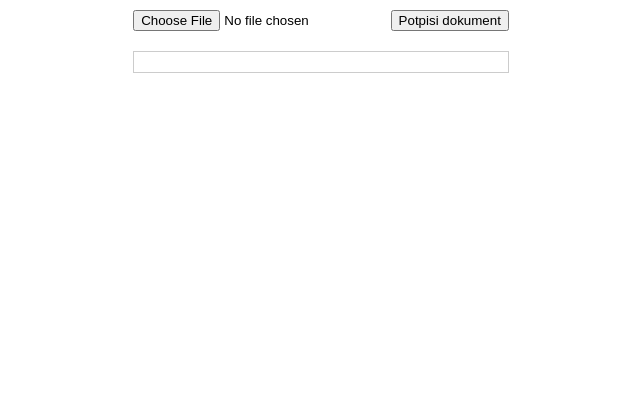
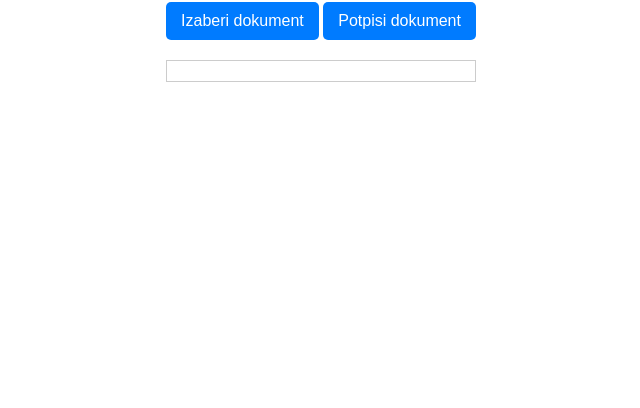
Before and after one commit to AdelisaSoftic/kripto_pmf, a website: page Code/index.html in a window 1280 px wide. Shown: the part 392-800 px from the top of the page, without its empty margins (319-959 px from the left). Drawn offline with Linux system fonts and the light colour scheme.

Commit message:
mijenjanje buttona

```diff
--- a/Code/index.html
+++ b/Code/index.html
@@ -8,7 +8,8 @@
 <body>
     <div class="container">
         <h2>Digitalni potpis</h2>
-        <input type="file" id="fileInput" />
+        <label for="fileInput" class="custom-file-input">Izaberi dokument</label>
+        <input type="file" id="fileInput" style="display: none;" />
         <button id="signBtn">Potpisi dokument</button>
         <div id="signatureOutput"></div>
     </div>
--- a/Code/server.js
+++ b/Code/server.js
@@ -8,6 +8,7 @@ const port = 3000;
 // Koristite CORS
 app.use(cors());
 app.use(fileUpload());
+
 
 // Generiranje ključeva
 function generateKeys() {
@@ -37,6 +38,8 @@ app.post('/sign', (req, res) => {
     res.send({ signature });
 });
 
+
+
 app.listen(port, () => {
     console.log(`Server running on port ${port}`);
 });
--- a/Code/style.css
+++ b/Code/style.css
@@ -20,3 +20,31 @@ body {
     overflow-wrap: break-word; /* Osigurava prelamanje na svim uređajima i preglednicima */
     white-space: pre-wrap; /* Poštuje white-space u potpisu */
 }
+
+.custom-file-input {
+    display: inline-block;
+    padding: 10px 15px;
+    cursor: pointer;
+    background-color: #007bff;
+    color: white;
+    border-radius: 5px;
+    font-size: 16px;
+}
+.custom-file-input:hover {
+    background-color: #0056b3;
+}
+
+#signBtn{
+    display: inline-block;
+    padding: 10px 15px;
+    cursor: pointer;
+    background-color: #007bff;
+    color: white;
+    border-radius: 5px;
+    font-size: 16px;
+    outline: none;
+    border: none;
+}
+#signBtn:hover{
+    background-color: #0056b3;
+}
```
